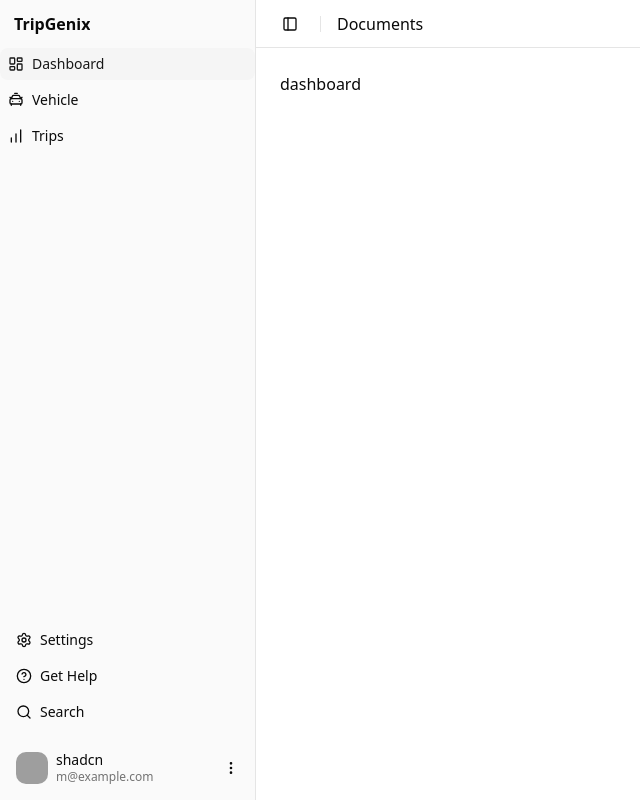
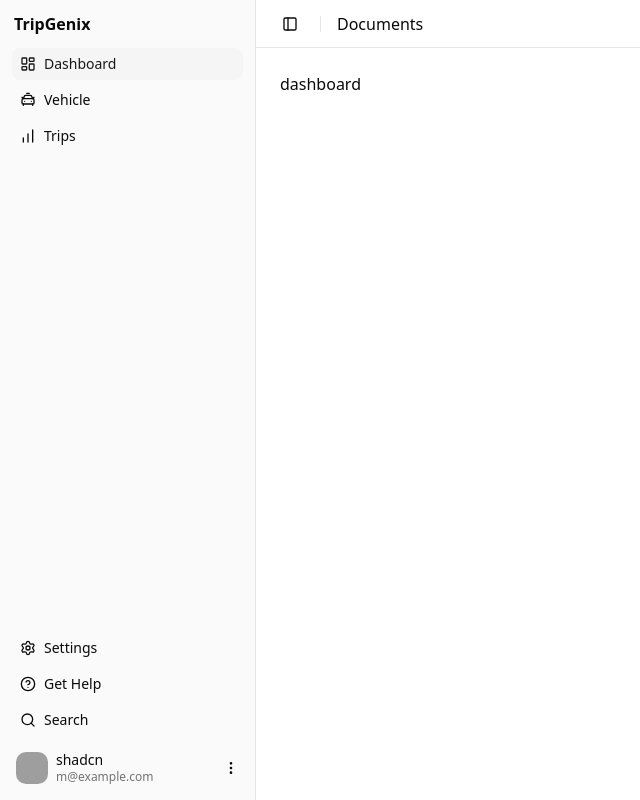
Before and after one commit to TripGenix/adminTripgenix, a React (Vite) app: page / in a window 1280 px wide. Shown: the whole page, without its empty margins (0-640 px from the left). Built offline with nearby package versions, Linux system fonts and the light colour scheme; grey boxes are pictures that could not be loaded.

Commit message:
ui bug fix

```diff
--- a/src/components/ui/sidebar.jsx
+++ b/src/components/ui/sidebar.jsx
@@ -350,7 +350,7 @@ function SidebarContent({
       data-slot="sidebar-content"
       data-sidebar="content"
       className={cn(
-        "flex min-h-0 flex-1 flex-col gap-2 overflow-auto group-data-[collapsible=icon]:overflow-hidden",
+        "flex min-h-0 flex-1 flex-col gap-2 px-3 overflow-auto group-data-[collapsible=icon]:overflow-hidden",
         className
       )}
       {...props} />
@@ -365,7 +365,7 @@ function SidebarGroup({
     <div
       data-slot="sidebar-group"
       data-sidebar="group"
-      className={cn("relative flex w-full min-w-0 flex-col p-2", className)}
+      className={cn("relative flex w-full min-w-0 flex-col ", className)}
       {...props} />
   );
 }
```
